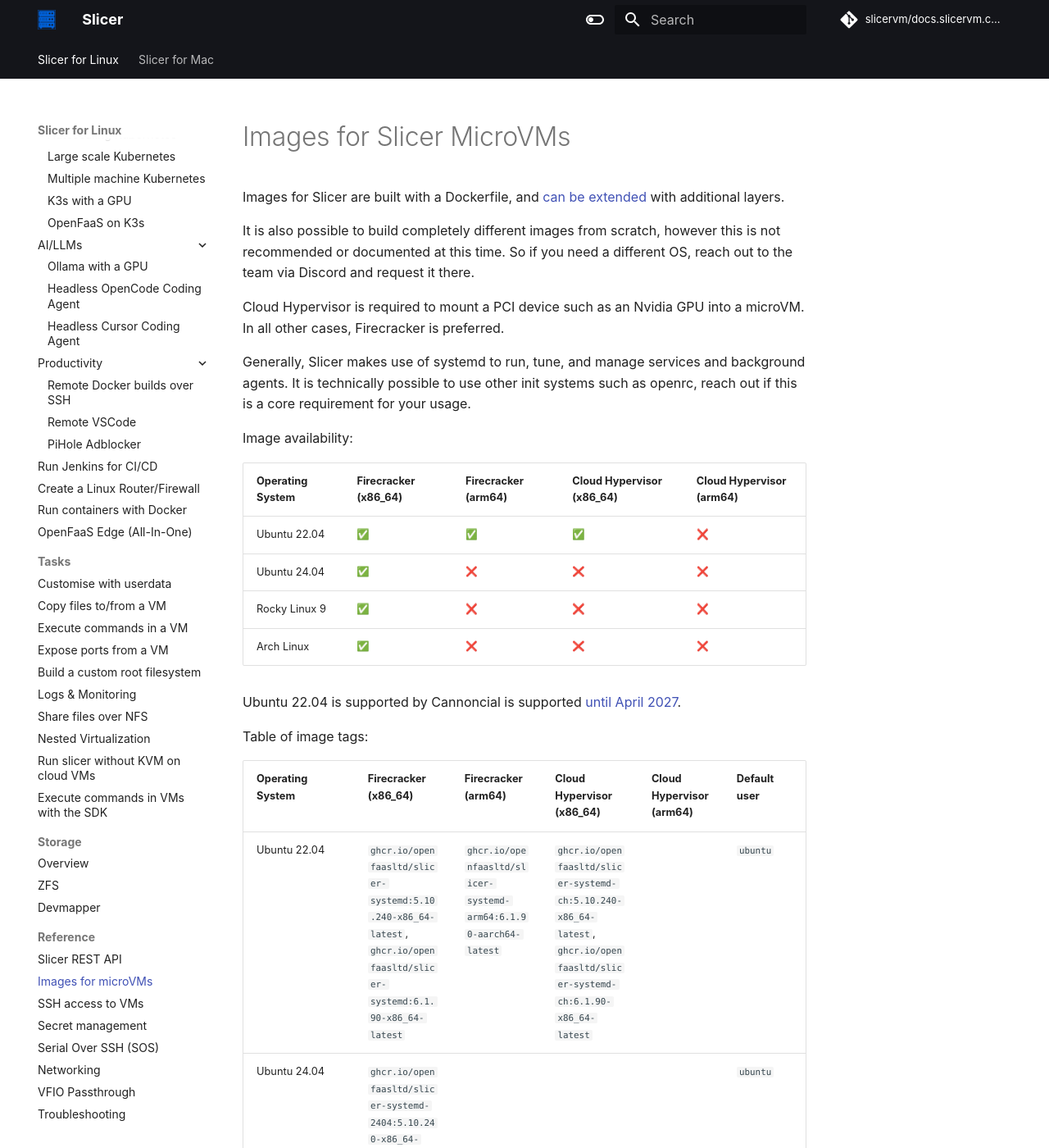
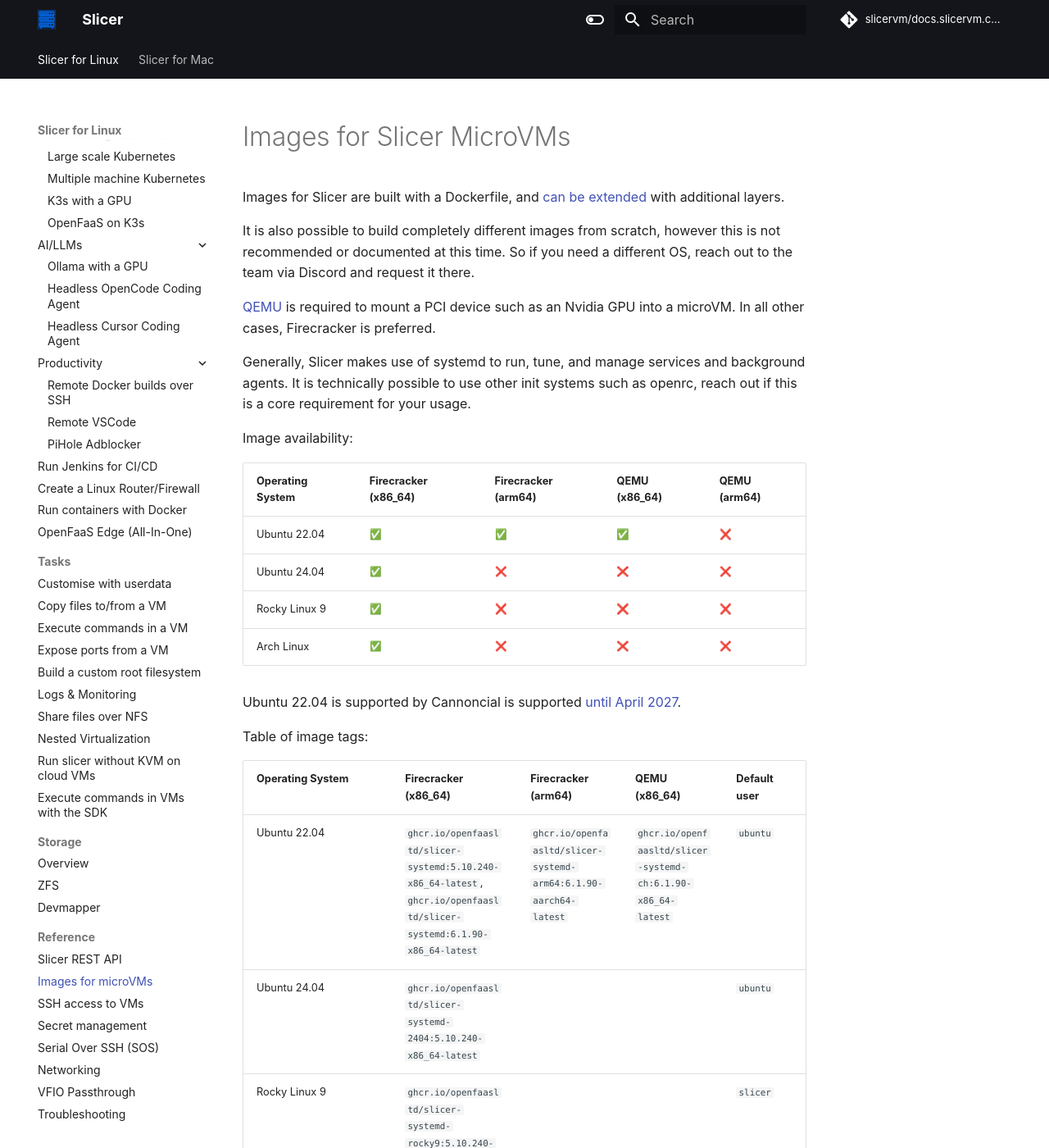
Before and after one commit to slicervm/docs.slicervm.com, an MkDocs documentation site: the page built from docs/reference/images.md, in a window 1280 px wide and 1400 px high. Shown: the whole window at 82% size. Built offline with MkDocs 1.6.1 and Material for MkDocs 9.7.7, drawn with Linux system fonts in a browser that asks for light colours; emoji names are drawn with the system emoji font; some web fonts are replaced; comment, search, counter and statistics services are not loaded.

Commit message:
Switch to qemu for GPU support
In my own testing, I found Cloud Hypervisor to be unstable with
Blackwell and 3090 cards. This could be an issue that the
maintainers resolve, however it does not seem to be a priority
for them at this stage.

QEMU is the gold standard for passthrough and opens the doors
to vGPU/MIG.

Signed-off-by: Alex Ellis (OpenFaaS Ltd) <alexellis2@gmail.com>

```diff
--- a/docs/reference/images.md
+++ b/docs/reference/images.md
@@ -4,13 +4,13 @@
 
 It is also possible to build completely different images from scratch, however this is not recommended or documented at this time. So if you need a different OS, reach out to the team via Discord and request it there.
 
-Cloud Hypervisor is required to mount a PCI device such as an Nvidia GPU into a microVM. In all other cases, Firecracker is preferred.
+[QEMU](https://www.qemu.org/) is required to mount a PCI device such as an Nvidia GPU into a microVM. In all other cases, Firecracker is preferred.
 
 Generally, Slicer makes use of systemd to run, tune, and manage services and background agents. It is technically possible to use other init systems such as openrc, reach out if this is a core requirement for your usage.
 
 Image availability:
 
-| Operating System | Firecracker (x86_64) | Firecracker (arm64) | Cloud Hypervisor (x86_64) | Cloud Hypervisor (arm64) |
+| Operating System | Firecracker (x86_64) | Firecracker (arm64) | QEMU (x86_64) | QEMU (arm64) |
 | - | - | - | - | - |
 | Ubuntu 22.04 | :white_check_mark: | :white_check_mark: | :white_check_mark: | :cross_mark: |
 | Ubuntu 24.04 | :white_check_mark: | :cross_mark: | :cross_mark: | :cross_mark: |
@@ -21,10 +21,10 @@
 
 Table of image tags:
 
-| Operating System | Firecracker (x86_64) | Firecracker (arm64) | Cloud Hypervisor (x86_64) | Cloud Hypervisor (arm64) | Default user |
-| ------------------ | ------------------------------------------------------------------- | ------------------------------------------------------------------- | ------------------------------------------------------------------- | ------------------------------------------------------------------- | ------------------------------------------------------------------- |
-| Ubuntu 22.04       | `ghcr.io/openfaasltd/slicer-systemd:5.10.240-x86_64-latest`, `ghcr.io/openfaasltd/slicer-systemd:6.1.90-x86_64-latest`         | `ghcr.io/openfaasltd/slicer-systemd-arm64:6.1.90-aarch64-latest` | `ghcr.io/openfaasltd/slicer-systemd-ch:5.10.240-x86_64-latest`,  `ghcr.io/openfaasltd/slicer-systemd-ch:6.1.90-x86_64-latest` |  | `ubuntu` |
-| Ubuntu 24.04       | `ghcr.io/openfaasltd/slicer-systemd-2404:5.10.240-x86_64-latest`    |                                                                |                                                              |  | `ubuntu` |
-| Rocky Linux 9      | `ghcr.io/openfaasltd/slicer-systemd-rocky9:5.10.240-x86_64-latest`  |                                                                |                                                              |  | `slicer` |
-| Arch Linux         | `ghcr.io/openfaasltd/slicer-systemd-archlinux:6.1.90-x86_64-latest` |                                                                |                                                              |  | `slicer` |
+| Operating System | Firecracker (x86_64) | Firecracker (arm64) | QEMU (x86_64) | Default user |
+| ------------------ | ------------------------------------------------------------------- | ------------------------------------------------------------------- | ------------------------------------------------------------------- | ------------------------------------------------------------------- |
+| Ubuntu 22.04       | `ghcr.io/openfaasltd/slicer-systemd:5.10.240-x86_64-latest`, `ghcr.io/openfaasltd/slicer-systemd:6.1.90-x86_64-latest`         | `ghcr.io/openfaasltd/slicer-systemd-arm64:6.1.90-aarch64-latest` | `ghcr.io/openfaasltd/slicer-systemd-ch:6.1.90-x86_64-latest` | `ubuntu` |
+| Ubuntu 24.04       | `ghcr.io/openfaasltd/slicer-systemd-2404:5.10.240-x86_64-latest`    |                                                                |                                                              | `ubuntu` |
+| Rocky Linux 9      | `ghcr.io/openfaasltd/slicer-systemd-rocky9:5.10.240-x86_64-latest`  |                                                                |                                                              | `slicer` |
+| Arch Linux         | `ghcr.io/openfaasltd/slicer-systemd-archlinux:6.1.90-x86_64-latest` |                                                                |                                                              | `slicer` |
 The most tested and stable images for *x86_64* are based upon the `5.10.x` Kernel. Feel free to use the `6.9.x` Kernels and report any discrepancies you may find.
--- a/openapi.yaml
+++ b/openapi.yaml
@@ -765,7 +765,7 @@
           schema:
             type: string
             enum: [shutdown, reboot]
-          description: Defaults to reboot unless hypervisor is cloud-hypervisor.
+          description: Defaults to reboot unless hypervisor is qemu.
       responses:
         "200":
           description: Shutdown initiated
```
Also changed, not shown: docs/examples/gpu-ollama.md (+4 -4 lines), docs/examples/k3s-gpu.md (+2 -2 lines), docs/examples/router-firewall.md (+2 -2 lines), docs/getting-started/install.md (+2 -2 lines), docs/index.md (+1 -1 lines).
